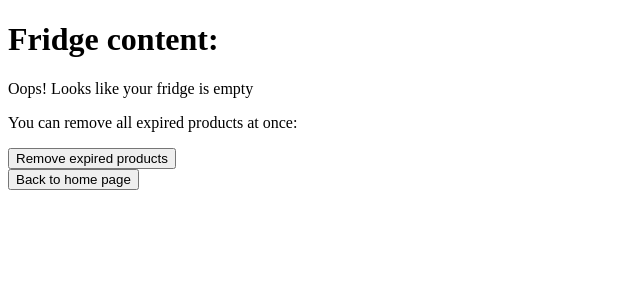
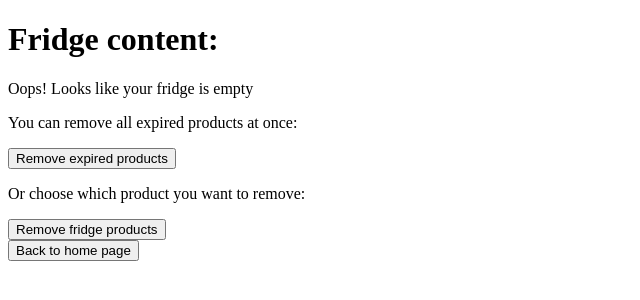
Before and after one commit to renioko/Django_training-my_little_pantry, a Django app: page /fridge/ in a window 1280 px wide. Shown: the part 71-371 px from the top of the page, without its empty margins (0-640 px from the left). Run offline with Django 5.2, Linux system fonts and the light colour scheme; the visitor is signed in with stand-in values (Sample User, id 1); data that the repository does not hold is empty; parts of the project's set-up code (start-up, migrations or seed data) failed here and were passed over.

Commit message:
feat added: fridge_view now has a link to remove product using checkboxes

```diff
--- a/my_little_pantry/my_fridge/forms.py
+++ b/my_little_pantry/my_fridge/forms.py
@@ -43,6 +43,7 @@ class DeleteFridgeProduct(forms.Form):
     removed_product = forms.ChoiceField(label='Product to remove')
     quantity = forms.IntegerField(max_value=1000, min_value=0, required=True)
 
+
     def __init__(self, user, *args, **kwargs):
         super().__init__(*args, **kwargs)
         # dynamicznie tworzymy choices tylko dla produktów tego użytkownika - odqolujemy sie do zmiennej removed_product, pod polem w formie, ktore tworzymy powyzej. teraz uzypełniamy je o konkretny wybór
@@ -57,3 +58,7 @@ class ExpiredProductsChecker(forms.Form):
     check_for_expired = forms.BooleanField(
         required=False,
         label='Check for expired products')
+
+# class DeleteFridgeProductList(forms.ModelForm):
+#     # to_remove = forms.BooleanField(label='to_remove')
+#     to_remove = forms.MultipleChoiceField(required=False)
--- a/my_little_pantry/my_fridge/templates/my_fridge/add_fridge_product.html
+++ b/my_little_pantry/my_fridge/templates/my_fridge/add_fridge_product.html
@@ -11,10 +11,6 @@
     <button type="submit">Add product</button>
 </form>
 <p> </p>
-<!-- <a href="{% url 'index' %}"> Back</a> -->
 
-<!-- <form action="{% url 'index' %}" method="get">
-    <button type="submit">Back to home page</button>
-</form> -->
 
 {% endblock %}
--- a/my_little_pantry/my_fridge/templates/my_fridge/fridge.html
+++ b/my_little_pantry/my_fridge/templates/my_fridge/fridge.html
@@ -27,6 +27,12 @@
         <button type="submit">Remove expired products</button>
     </form>
 
+    <p>Or choose which product you want to remove:</p>
+
+    <form action="{% url 'remove_list_products' %}" method="get">
+        <button type="submit">Remove fridge products</button>
+    </form>
+
     {% if default_products %}
         <h1>Default products: </h1>
         <ul>
--- a/my_little_pantry/my_fridge/templates/my_fridge/index.html
+++ b/my_little_pantry/my_fridge/templates/my_fridge/index.html
@@ -28,7 +28,7 @@
     <ul>
         <li><a href="{% url 'fridge' %}">My fridge</a></li>
         <li><a href="{% url 'add_fridge_product' %}">Add fridge product</a></li>
-        <li><a href="{% url 'remove_fridge_product' %}">Remove fridge product</a></li>
+        <li><a href="{% url 'remove_fridge_product' %}">Remove fridge product by quantity</a></li>
         <li><a href="{% url 'shopping_list' %}">Shopping list</a></li>
         <li><a href="{% url 'add_product_to_shopping_list' %}">Add product to shopping list</a></li>
     </ul>
--- a/my_little_pantry/my_fridge/urls.py
+++ b/my_little_pantry/my_fridge/urls.py
@@ -1,12 +1,15 @@
 from django.urls import path
-from .views import fridge_view, add_fridge_product, remove_fridge_product, check_expired_view, remove_expired_fridge_products # importujemy widok
+from .views import fridge_view, add_fridge_product, remove_fridge_product, check_expired_view, remove_expired_fridge_products, remove_fridge_product_list
+
+# app_name = 'my_fridge'
 
 urlpatterns = [
     path('', fridge_view, name='fridge'),  # /fridge/ będzie uruchamiać fridge_view
     path('add/', add_fridge_product, name='add_fridge_product'), # /fridge/add/
     path('remove/', remove_fridge_product, name='remove_fridge_product'),# /fridge/remove/
     path('expired/',check_expired_view, name='expired'), #fridge/remove_all_expired
-    path('remove_expired', remove_expired_fridge_products, name='remove_expired')
+    path('remove_expired', remove_expired_fridge_products, name='remove_expired'),
+    path('remove_list_products/', remove_fridge_product_list, name='remove_list_products'),
 ]
 
 # to bedzie w aplikacji my_shopping_list
--- a/my_little_pantry/my_fridge/views.py
+++ b/my_little_pantry/my_fridge/views.py
@@ -3,7 +3,7 @@ from django.http import HttpResponse
 from django.shortcuts import render, redirect
 from django.contrib import messages
 from django.contrib.auth.decorators import login_required
-from .forms import FridgeProductForm, DeleteFridgeProduct, ExpiredProductsChecker
+from .forms import FridgeProductForm, DeleteFridgeProduct, ExpiredProductsChecker, DeleteFridgeProductList
 from .models import Product, FridgeProduct, DefaultProduct
 
 # Create your views here.
@@ -30,7 +30,6 @@ def check_expired_view(request):
     """
     Shows the list of expired products and asks for a confirmation to delete them.
     """
-    # if request.method == 'POST':
     fridge_products = FridgeProduct.objects.filter(user=request.user)
     expired_products = [p for p in fridge_products if not p.is_fresh] # is fresh juz nie jest metodą, tylko atrybutem (przez property)
     if expired_products:
@@ -53,12 +52,9 @@ def remove_expired_fridge_products(request):
             for ep in expired_products:
                 ep.delete()
             messages.success(request, "Expired products removed successfully.")
-            # return render(request, 'fridge.html', )
         else:
             messages.error(request, "No expired products found.")
         return redirect('fridge')
-    # else:
-    #     render(request, 'my_fridge/fridge.html')
 
 def add_by_aggregating_product(product, user):
     """Checks if product id in the fridge.
@@ -76,7 +72,6 @@ def add_by_aggregating_product(product, user):
         return True
     else:
         return False
-
 
 @login_required
 def add_fridge_product(request):
@@ -142,20 +137,15 @@ def remove_fridge_product(request):
         form = DeleteFridgeProduct(request.user)
         return render(request, 'my_fridge/remove_fridge_product.html', context={'form': form})
 
+@login_required
+def remove_fridge_product_list(request):
+    fridge_products = FridgeProduct.objects.filter(user=request.user)
+    if request.method == 'POST':
+        to_delete_list = request.POST.getlist('to_delete')
+        to_delete_list = [int(i) for i in to_delete_list if i.isdigit()]
 
+        FridgeProduct.objects.filter(user=request.user, id__in=to_delete_list).delete()
+        messages.success(request, "products deleted.")
 
-
-
-
-# def aggregate_product(product, user):
-#     fridge_products_quantity = (
-#         FridgeProduct.objects.filter(
-#             user=user, product__name = product.product.name, expiry_date=product.expiry_date
-#             ).aggregate(total=Sum('quantity'))['total'] or 0
-#     )
-# # rozwlekle:
-#     # result = FridgeProduct.objects.aggregate(total=Sum('quantity'))
-#     # total = result['total']
-#     # if total is None:
-#     #     total = 0
-#     return fridge_products_quantity
+        return redirect('fridge')
+    return render(request, 'my_fridge/remove_list_products.html', {'fridge_products': fridge_products} )
```
Also changed, not shown: my_little_pantry/my_fridge/templates/my_fridge/remove_fridge_product.html (+17 -0 lines), my_little_pantry/my_fridge/templates/my_fridge/remove_list_products.html (added, +26 -0 lines).
